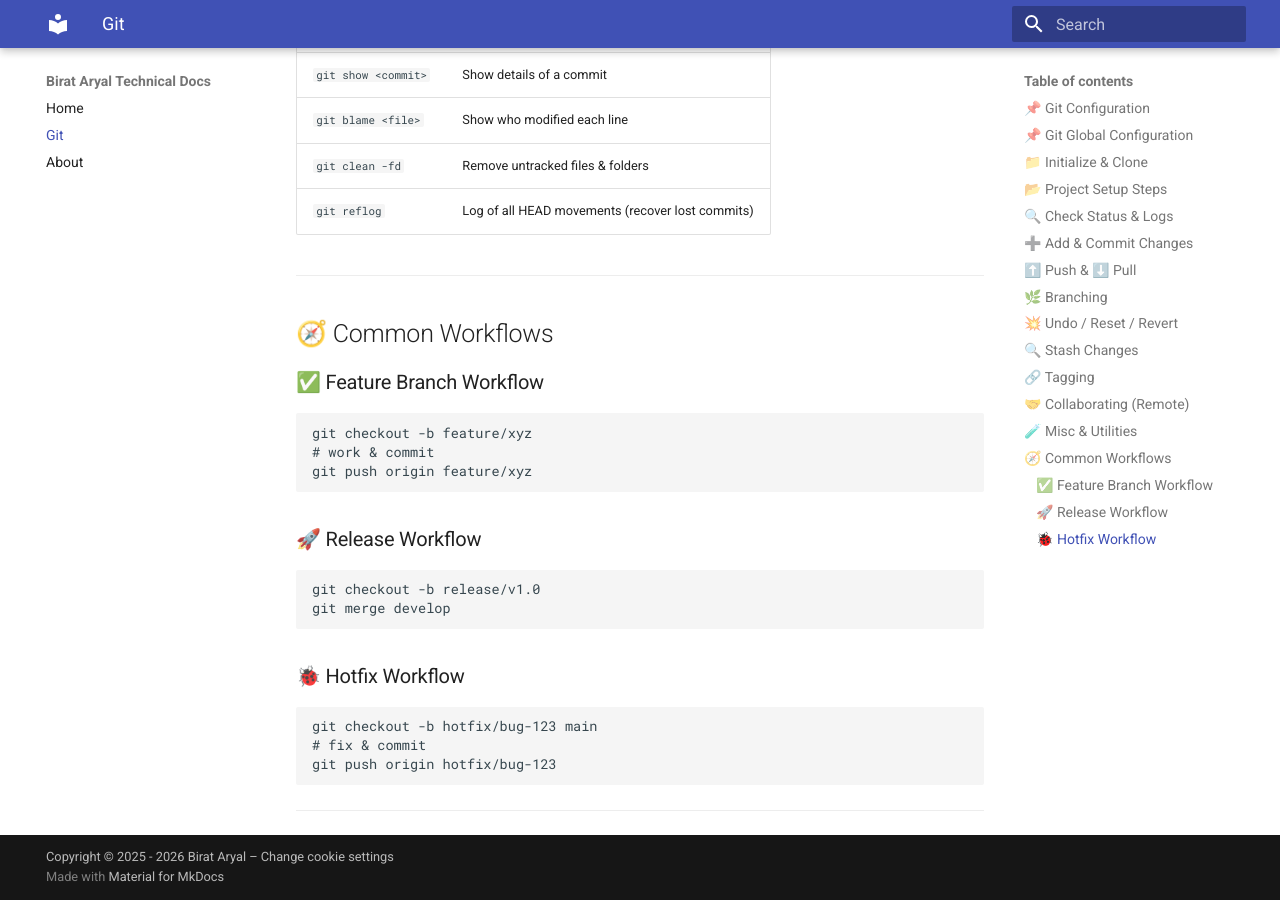
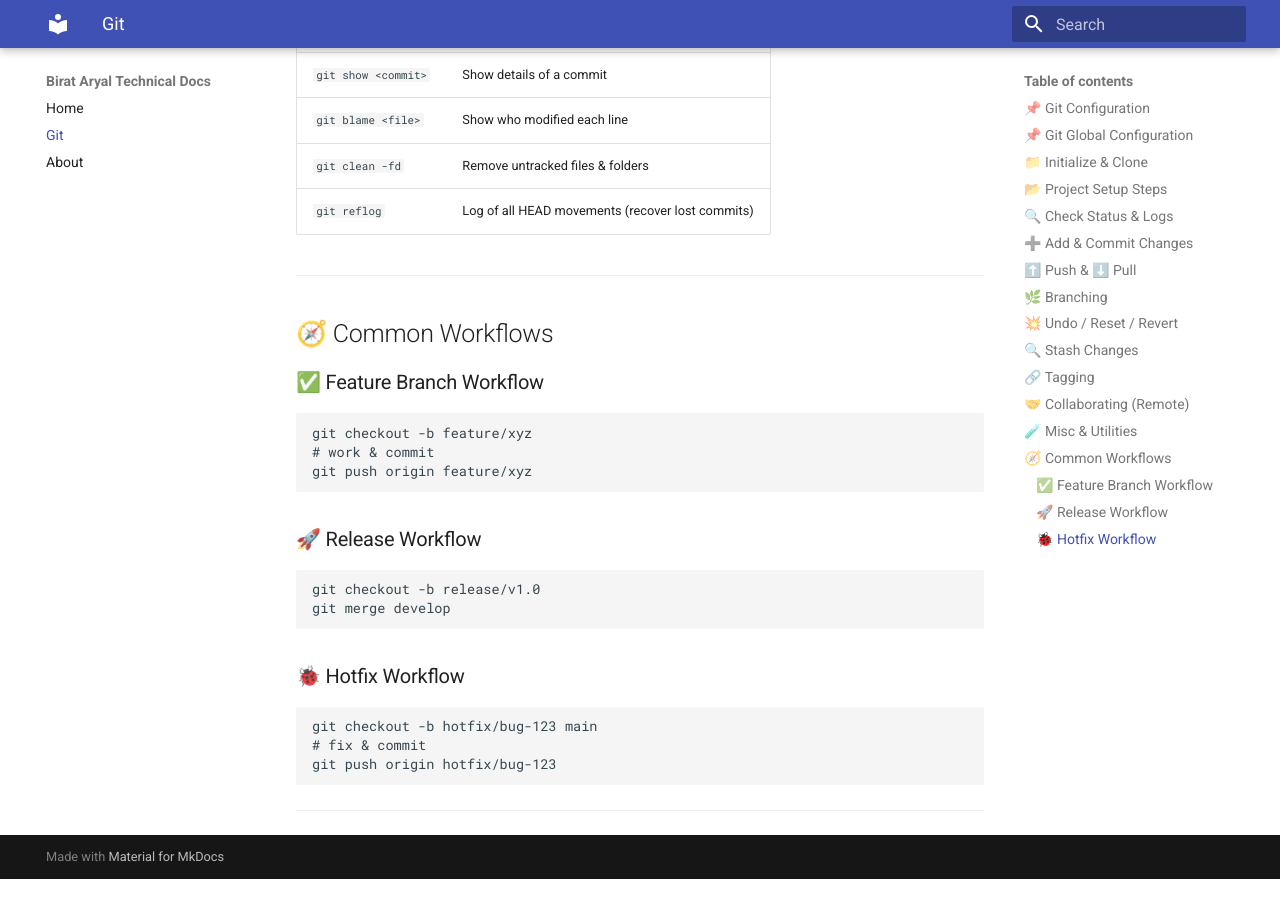
Before and after one commit to BiratAryal/BiratAryal.github.io, an MkDocs documentation site: the page built from docs/Git.md, in a window 1280 px wide and 900 px high, scrolled down 4733 px. Built offline with MkDocs 1.6.1 and Material for MkDocs 9.7.7, drawn with Linux system fonts in a browser that asks for light colours; after the commit the page ends 5612 px from its top, so only the background shows below that; some of the changed lines change nothing that is shown.

Commit message:
vault backup: 2025-06-14 22:56:00

```diff
--- a/mkdocs.yml
+++ b/mkdocs.yml
@@ -14,32 +14,32 @@
     - navigation.prune
     # - toc.integrate
     - toc.follow
-    - search.suggest
-    - search.highlight
-    - search.share
-    - header.autohide
+    # - search.suggest
+    # - search.highlight
+    # - search.share
+    # - header.autohide
 
-plugins:
-  - search
+# plugins:
+#   - search
 
 nav:
   - Home: index.md
   - Git: Git.md
   - About: about.md
 
-extra:
-  consent:
-    title: Cookie consent
-    description: >-
-      We use cookies to recognize your repeated visits and preferences, as well
-      as to measure the effectiveness of our documentation and whether users
-      find what they're searching for. With your consent, you're helping us to
-      make our documentation better.
-    cookies:
-      analytics: BIRAT ARYAL
-    actions:
-      - accept
-      - manage
-copyright: >
-  Copyright &copy; 2025 - 2026 Birat Aryal –
-  <a href="#__consent">Change cookie settings</a>
+# extra:
+#   consent:
+#     title: Cookie consent
+#     description: >-
+#       We use cookies to recognize your repeated visits and preferences, as well
+#       as to measure the effectiveness of our documentation and whether users
+#       find what they're searching for. With your consent, you're helping us to
+#       make our documentation better.
+#     cookies:
+#       analytics: BIRAT ARYAL
+#     actions:
+#       - accept
+#       - manage
+# copyright: >
+#   Copyright &copy; 2025 - 2026 Birat Aryal –
+#   <a href="#__consent">Change cookie settings</a>
```
